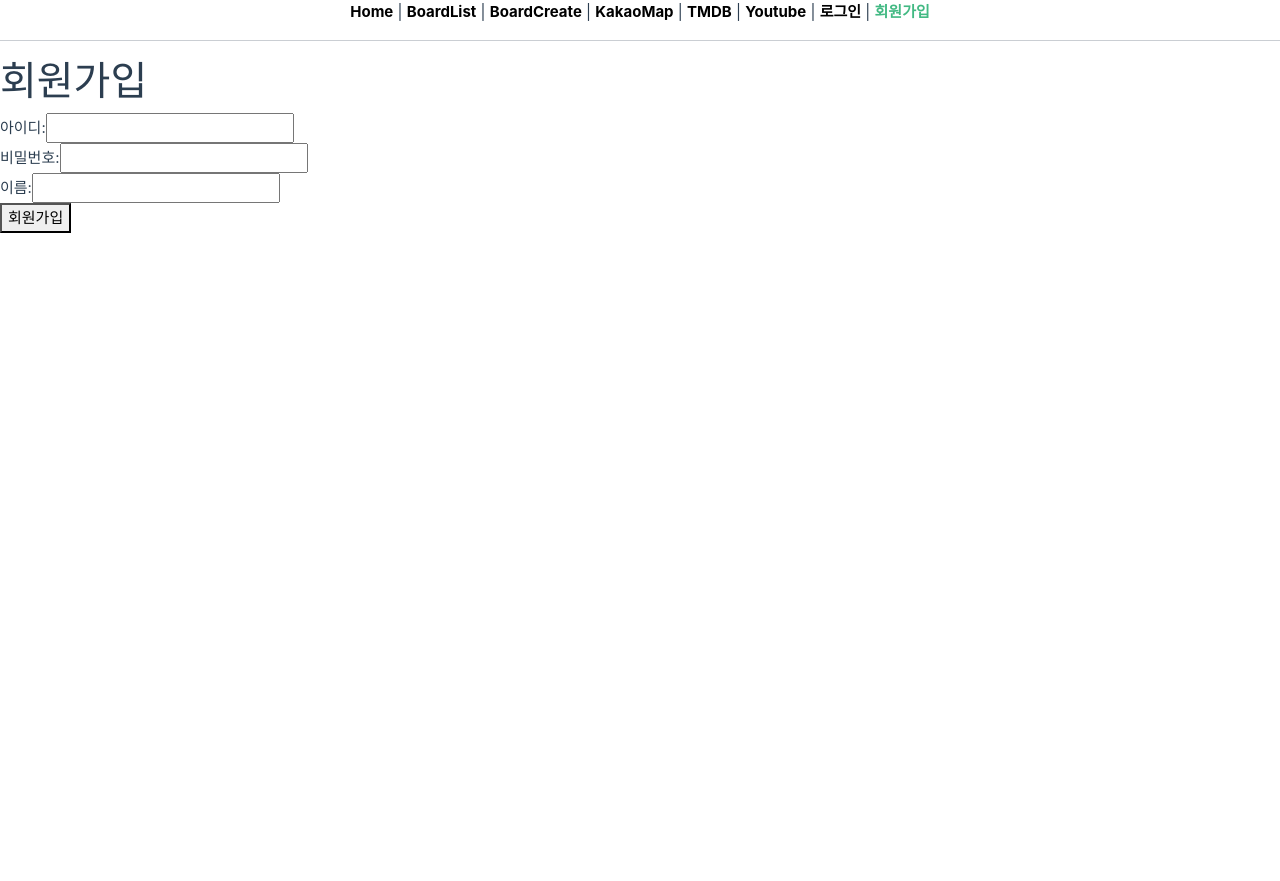
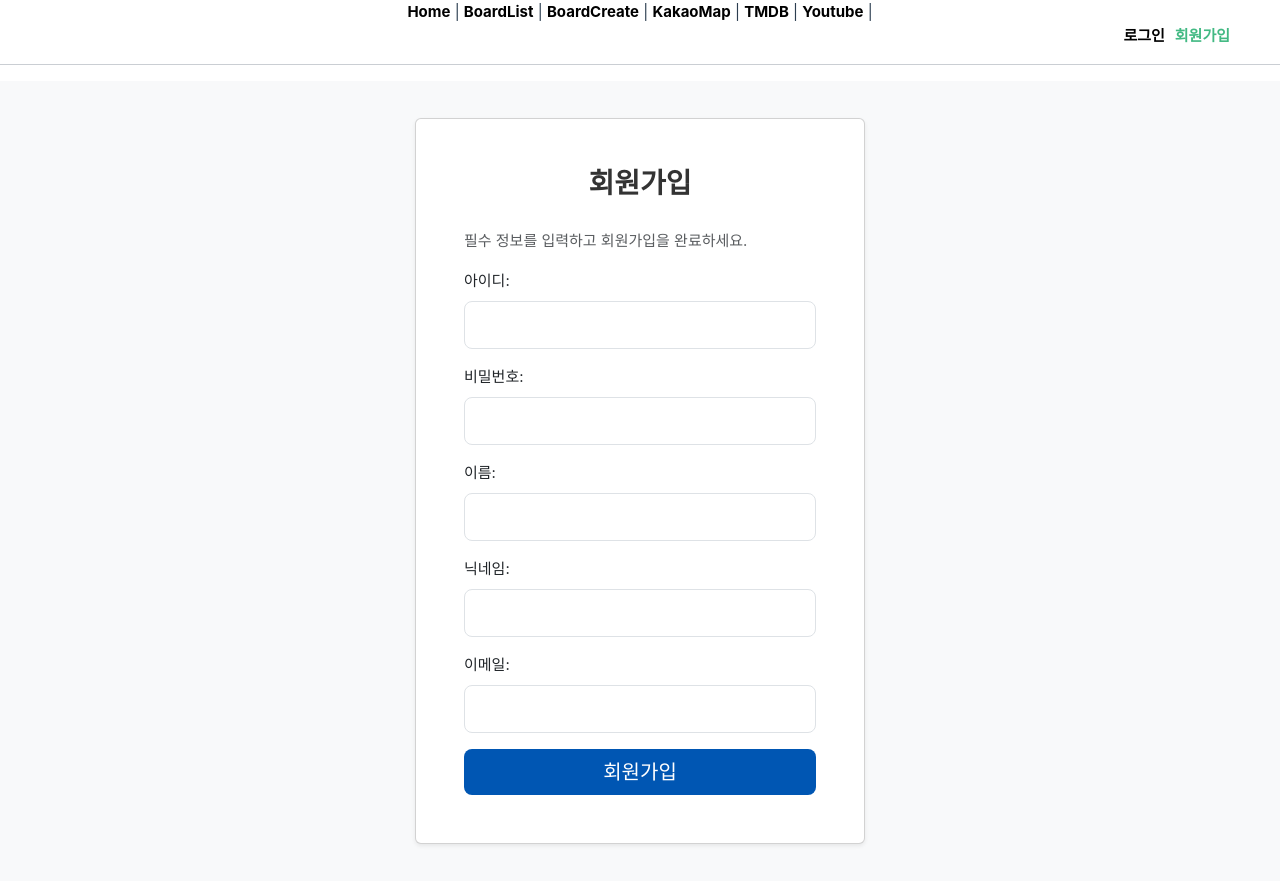
Before and after one commit to Maxwithjude/ssafit, a Vue app in the folder front-api-project/: page /signup in a window 1280 px wide. Before the commit the page ends 800 px from the top, so only its background shows below. Built offline with nearby package versions, Linux system fonts and the light colour scheme; no server answers; what @sendbird/uikit-react, veaury, vue3-kakao-maps would draw is missing.

Commit message:
Front update

```diff
--- a/front-api-project/src/App.vue
+++ b/front-api-project/src/App.vue
@@ -6,7 +6,7 @@
     <RouterView />
   </div>
 </template>
-<!--확인용-->
+
 <script setup>
 import TheHeaderNav from "./components/common/TheHeaderNav.vue";
 </script>
--- a/front-api-project/src/components/common/TheHeaderNav.vue
+++ b/front-api-project/src/components/common/TheHeaderNav.vue
@@ -7,9 +7,11 @@
       <RouterLink :to="{ name: 'kakao' }">KakaoMap</RouterLink> |
       <RouterLink :to="{ name: 'tmdb' }">TMDB</RouterLink> |
       <RouterLink :to="{ name: 'youtube' }">Youtube</RouterLink> |
-      <button v-if="isLoggedIn" @click="logout">로그아웃</button>
-      <RouterLink v-else :to="{ name: 'login' }">로그인</RouterLink> |
-      <RouterLink v-if="!isLoggedIn" :to="{ name: 'Signup'}">회원가입</RouterLink>
+      <div class="header-buttons">
+        <button v-if="isLoggedIn" @click="logout">로그아웃</button>
+        <RouterLink v-else :to="{ name: 'login' }">로그인</RouterLink>
+        <RouterLink v-if="!isLoggedIn" :to="{ name: 'Signup'}">회원가입</RouterLink>
+      </div>
     </nav>
   </div>
 </template>
@@ -49,4 +51,11 @@ nav a {
 nav a.router-link-exact-active {
   color: #42b983;
 }
+
+.header-buttons {
+    display: flex;
+    justify-content: flex-end;
+    gap: 10px;
+    margin-right: 50px;
+  }
 </style>
--- a/front-api-project/src/components/user/UserLogin.vue
+++ b/front-api-project/src/components/user/UserLogin.vue
@@ -1,9 +1,36 @@
 <template>
-  <div>
-    <h4>Login</h4>
-    <input type="text" placeholder="ID입력" v-model.trim="id" />
-    <input type="password" placeholder="PW입력" v-model.trim="password" />
-    <button @click="login">로그인</button>
+  <div class="login-page d-flex justify-content-center align-items-center vh-100 bg-light">
+  <div class="login-card card p-5 shadow-sm" style="width: 400px;">
+    <div class="text-center mb-4">
+      <h3 class="mb-1">로그인</h3>
+    </div>
+    <p class="text-center mb-4">
+      아이디와 비밀번호를 입력해 로그인해주세요.<br />
+      아직 회원이 아니라면 <a href="#" class="signup-link">회원가입</a>을 먼저 해주시기 바랍니다.
+    </p>
+    <div class="mb-3">
+      <input
+        type="text"
+        class="form-control"
+        placeholder="ID 입력"
+        v-model.trim="id"
+      />
+    </div>
+    <div class="mb-3">
+      <input
+        type="password"
+        class="form-control"
+        placeholder="PW 입력"
+        v-model.trim="password"
+      />
+    </div>
+    <button
+      class="btn btn-primary w-100"
+      @click="login"
+    >
+      로그인
+    </button>
+  </div>
 </div>
 </template>
 
@@ -28,5 +55,34 @@ const login = async function () {
 </script>
 
 <style scoped>
+.login-page {
+background-color: #f8f9fa; /* 밝은 회색 배경 */
+}
 
+.login-card {
+border-radius: 8px; /* 카드 모서리 둥글게 */
+}
+
+.login-card h3 {
+font-weight: 600; /* 헤더를 더 두껍게 */
+color: #333; /* 더 진한 색상 */
+}
+.login-card p {
+color: #555; /* 본문 설명의 진한 색상 */
+}
+
+.btn-primary {
+background-color: #0056b3; /* SSAFY와 유사한 파란색 */
+border: none;
+}
+.btn-primary:hover {
+background-color: #004494; /* 호버 시 더 진한 파란색 */
+}
+.signup-link {
+color: #3C90E2; /* 회원가입 텍스트 색상 */
+text-decoration: none;
+}
+.signup-link:hover {
+text-decoration: underline; /* 마우스 오버 시 밑줄 표시 */
+}
 </style>
--- a/front-api-project/src/stores/user.js
+++ b/front-api-project/src/stores/user.js
@@ -11,7 +11,7 @@ export const useUserStore = defineStore('user', () => {
   // 로그인 함수
   const userLogin = async (id, password) => {
     try {
-      const res = await axios.post(`${REST_API_URL}/login`, { id, password });
+      const res = await axios.post(`${REST_API_URL}/login`, { userId : id, userPassword : password });
 
       sessionStorage.setItem('access-token', res.data['access-token']);
 
@@ -36,14 +36,20 @@ export const useUserStore = defineStore('user', () => {
   };
 
 // 회원가입 함수
-  const signup = async ({ id, password, name, nickname }) => {
+const signup = async ({ userId: id, userPassword: password, userName: name, userNickname: nickname, userEmail: email }) => {
   try {
-      const res = await axios.post(`${REST_API_URL}/signup`, { id, password, name, nickname });
+    const res = await axios.post(`${REST_API_URL}/signup`, {
+      userId: id,
+      userPassword: password,
+      userName: name,
+      userNickname: nickname,
+      userEmail: email
+    });
     alert('회원가입이 성공적으로 완료되었습니다.');
     router.push({ name: 'login' }); // 회원가입 후 로그인 페이지로 이동
   } catch (err) {
-      console.error(err);
-      alert('회원가입에 실패했습니다. 다시 시도해주세요.');
+    console.error('회원가입 요청 실패:', err);
+    alert(err.response?.data?.message || '회원가입에 실패했습니다. 다시 시도해주세요.');
   }
 };
 
--- a/front-api-project/src/stores/youtube.js
+++ b/front-api-project/src/stores/youtube.js
@@ -33,6 +33,23 @@ export const useYoutubeStore = defineStore("youtube", () => {
     const url = `https://www.googleapis.com/youtube/v3/search`;
     const API_KEY = import.meta.env.VITE_YOUTUBE_API_KEY;
 
+    const startTime = Date.now();
+    const cacheKey = `youtube_popular_${keyword}`;
+    const cacheData = localStorage.getItem(cacheKey);
+    const now = Date.now();
+
+    if (cacheData) {
+      const parsedCache = JSON.parse(cacheData);
+      if (now - parsedCache.timestamp < 24 * 60 * 60 * 1000) { // 1일 = 24시간
+        console.log("캐시된 데이터 사용");
+        popularVideoList.value = parsedCache.data;
+        return;
+      } else {
+        console.log("캐시 만료, 데이터 삭제");
+        localStorage.removeItem(cacheKey);
+      }
+    }
+
     axios({
       url,
       method: "GET",
@@ -46,10 +63,28 @@ export const useYoutubeStore = defineStore("youtube", () => {
       },
     })
       .then((response) => {
-        console.log(response.data);
+        const endTime = Date.now();
+        const elapsedTime = endTime - startTime;
+        console.log("유튜브 API 요청 시간: ", elapsedTime, "ms");
+
         popularVideoList.value = response.data.items;
+
+        const cacheObject = {
+          data: response.data.items,
+          timestamp: now,
+        };
+        localStorage.setItem(cacheKey, JSON.stringify(cacheObject));
+
+        const savedCache = localStorage.getItem(cacheKey);
+        if (savedCache) {
+          console.log("로컬 스토리지에 데이터가 성공적으로 저장되었습니다.");
+        } else {
+          console.error("로컬 스토리지에 데이터 저장 실패");
+        }
       })
-      .catch(() => {});
+      .catch((error) => {
+        console.error("API 요청 실패: ", error);
+      });
   };
 
   const selectVideo = ref(null);
--- a/front-api-project/src/views/HomeView.vue
+++ b/front-api-project/src/views/HomeView.vue
@@ -11,6 +11,10 @@
     <YoutubeVideoPopular />
     <hr />
     <!-- 로그인 하지 않으면 렌더링 하지 않는다.-->>
+    <div class="speech-bubble">
+      <br>
+      <h4><strong>채팅을 통해 러닝크루를 모집해보세요!</strong></h4>
+    </div>
     <!-- Chat Icon -->
     <div v-if="!isChatOpen" @click="toggleChatWindow" class="chat-icon">
       <svg xmlns="http://www.w3.org/2000/svg" width="30" height="30" fill="currentColor" class="bi bi-chat-right-text-fill" viewBox="0 0 16 16">
@@ -242,4 +246,38 @@ export default {
   background-color: #742ddd;
   padding: 0.1%;
 }
+
+.speech-bubble {
+  font-style: oblique;
+  position: fixed;
+  bottom: 20px;
+  right: 100px;
+  width: 250px;
+  height: 100px;
+  background: #e4d8f4;
+  border-radius: 0.4em;
+
+  /* 중앙 정렬을 위한 Flexbox */
+  display: flex; /* Flexbox 활성화 */
+  justify-content: center; /* 가로 중앙 정렬 */
+  align-items: center; /* 세로 중앙 정렬 */
+  text-align: center; /* 텍스트 줄바꿈 시 가운데 정렬 */
+  padding: 10px; /* 텍스트와 말풍선 가장자리 간격 */
+}
+
+.speech-bubble:after {
+  content: '';
+  position: absolute;
+  right: 0;
+  top: 50%;
+  width: 0;
+  height: 0;
+  border: 20px solid transparent;
+  border-left-color: #e4d8f4;
+  border-right: 0;
+  border-bottom: 0;
+  margin-top: -10px;
+  margin-right: -20px;
+}
+
 </style>
--- a/front-api-project/src/views/SignUpView.vue
+++ b/front-api-project/src/views/SignUpView.vue
@@ -1,21 +1,34 @@
 <template>
-  <div>
-    <h1>회원가입</h1>
-    <form @submit.prevent="handleSignup">
-      <div>
-        <label for="id">아이디:</label>
-        <input id="id" v-model="form.id" required />
+  <div class="signup-page d-flex justify-content-center align-items-center vh-100 bg-light">
+    <div class="signup-card card p-5 shadow-sm" style="width: 450px;">
+      <div class="text-center mb-4">
+        <h3 class="mb-1">회원가입</h3>
       </div>
-      <div>
-        <label for="password">비밀번호:</label>
-        <input id="password" type="password" v-model="form.password" required />
-      </div>
-      <div>
-        <label for="name">이름:</label>
-        <input id="name" v-model="form.name" required />
-      </div>
-      <button type="submit">회원가입</button>
-    </form>
+      <p class="text-muted">필수 정보를 입력하고 회원가입을 완료하세요.</p>
+      <form @submit.prevent="handleSignup">
+        <div class="mb-3">
+          <label for="id" class="form-label">아이디:</label>
+          <input id="id" v-model="form.id" class="form-control form-control-lg" required />
+        </div>
+        <div class="mb-3">
+          <label for="password" class="form-label">비밀번호:</label>
+          <input id="password" type="password" v-model="form.password" class="form-control form-control-lg" required />
+        </div>
+        <div class="mb-3">
+          <label for="name" class="form-label">이름:</label>
+          <input id="name" v-model="form.name" class="form-control form-control-lg" required />
+        </div>
+        <div class="mb-3">
+          <label for="nickname" class="form-label">닉네임:</label>
+          <input id="nickname" v-model="form.nickname" class="form-control form-control-lg" required />
+        </div>
+        <div class="mb-3">
+          <label for="email" class="form-label">이메일:</label>
+          <input id="email" type="email" v-model="form.email" class="form-control form-control-lg" required />
+        </div>
+        <button type="submit" class="btn btn-primary btn-lg w-100">회원가입</button>
+      </form>
+    </div>
   </div>
 </template>
 
@@ -31,10 +44,10 @@ export default {
       password: '',
       name: '',
       nickname: '',
+      email: '',
     });
 
-    const handleSignup = async (e) => {
-      e.preventDefault(); // 기본 동작 방지 (중복 호출 예방)
+    const handleSignup = async () => {
       try {
         await userStore.signup(form);
       } catch (error) {
@@ -46,3 +59,20 @@ export default {
   },
 };
 </script>
+
+<style scoped>
+.btn-primary {
+  background-color: #0056B3; /* 새로운 색상 */
+  border: none;
+}
+.btn-primary:hover {
+  background-color: #004494; /* 호버 시 더 진한 파란색 */
+}
+.signup-card h3 {
+  font-weight: 600; /* 헤더를 더 두껍게 */
+  color: #333; /* 더 진한 색상 */
+}
+.signup-card p {
+  color: #555; /* 본문 설명의 진한 색상 */
+}
+</style>
```
Lines whose indentation alone changed are shown as unchanged.
